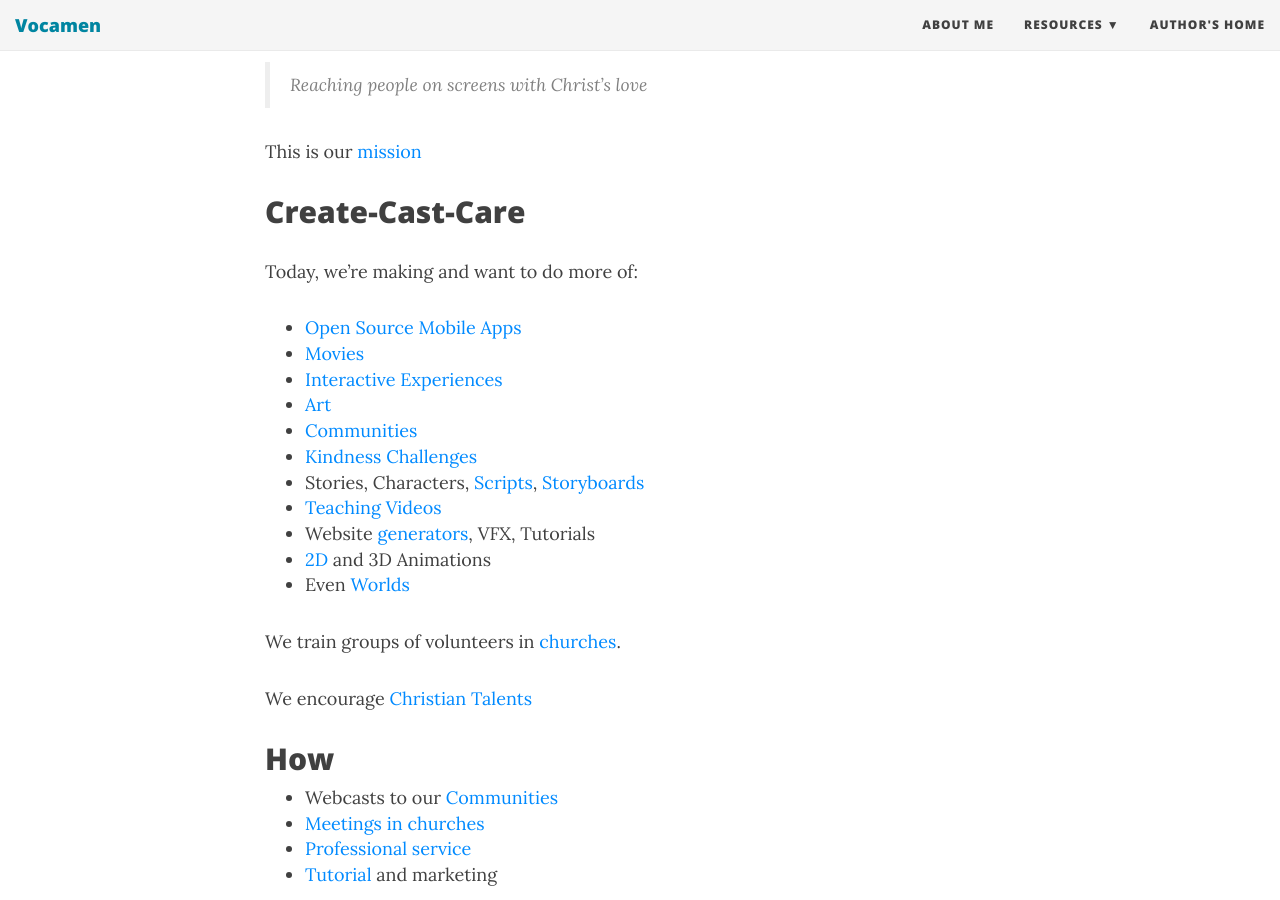
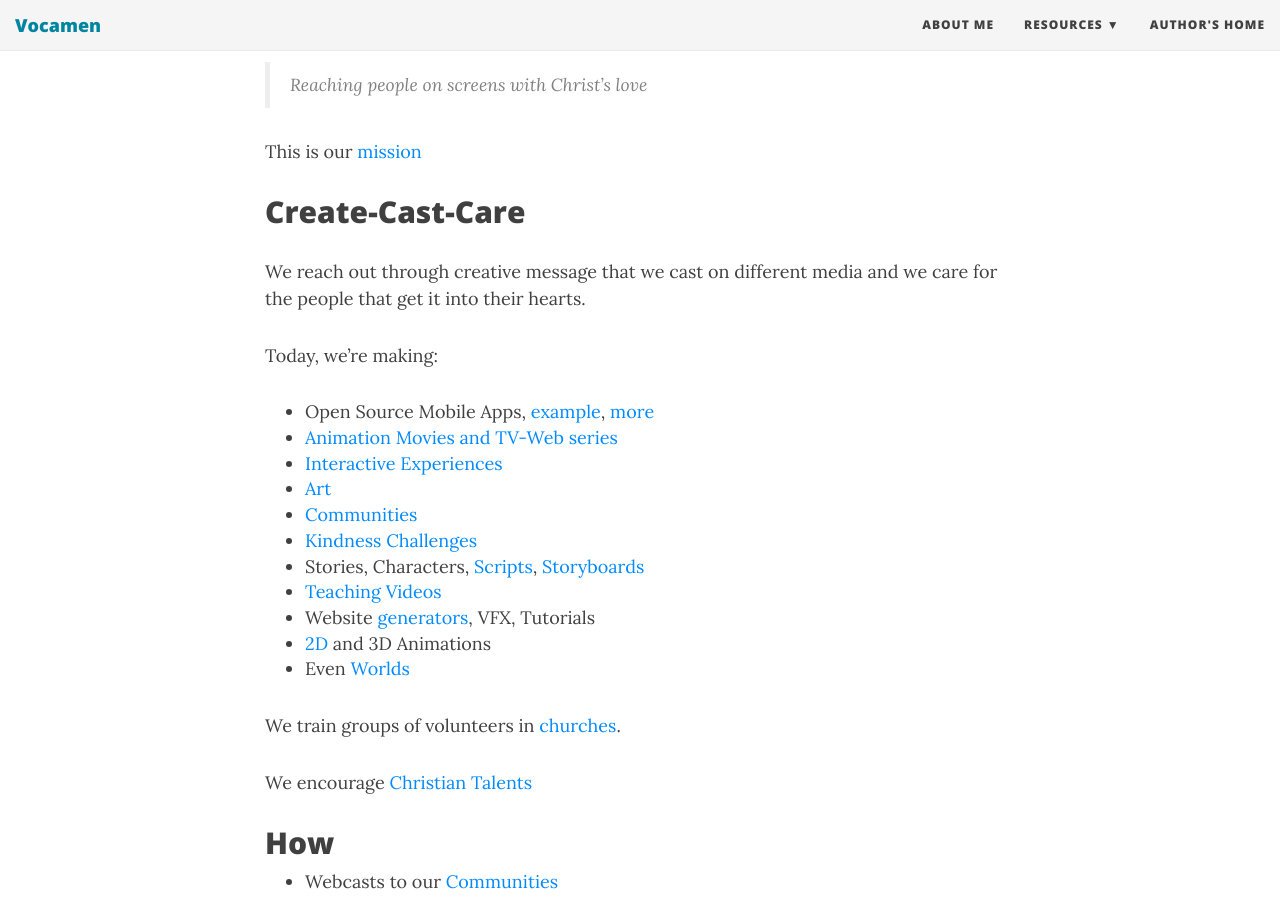
Before and after one commit to vocamen/vocamen.github.io, a Jekyll site: the page built from index.md, in a window 1280 px wide and 900 px high, scrolled down 349 px. Built offline with Jekyll 4.4.1, drawn with Linux system fonts in a browser that asks for light colours; nearby versions of some CDN libraries.

Commit message:
Update indexcontent.md

```diff
--- a/_includes/indexcontent.md
+++ b/_includes/indexcontent.md
@@ -3,14 +3,16 @@
 ### Vision Statement
 > Reaching people on screens with Christ's love
 
-This is our [mission]()
+This is our [mission](#mission)
 
 <a name="ccc"></a>
 ## Create-Cast-Care
-Today, we're making and want to do more of:
+We reach out through creative message that we cast on different media and we care for the people that get it into their hearts.
 
-- [Open Source Mobile Apps]()
-- [Movies](storyboard)
+Today, we're making:
+
+- Open Source Mobile Apps, [example](https://github.com/vocamen/godisciple), [more](https://github.com/vocamen?tab=repositories)
+- [Animation Movies and TV-Web series](storyboard)
 - [Interactive Experiences](IF)
 - [Art](poster)
 - [Communities](discord)
```
